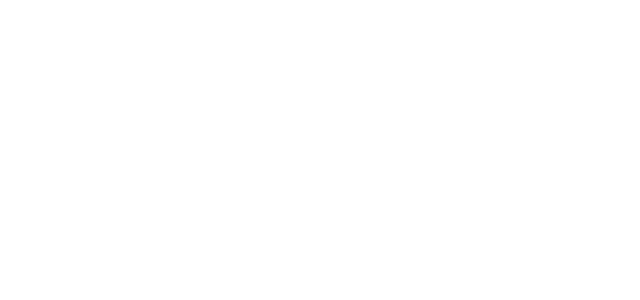
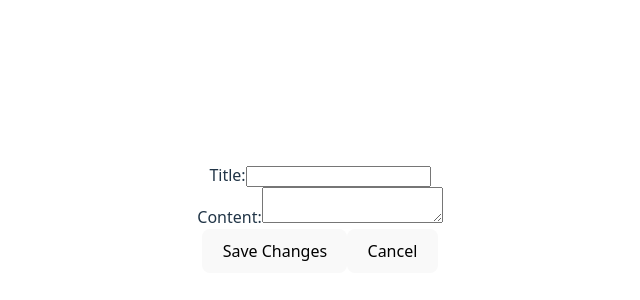
Before and after one commit to hkim150/Forum, a React (Vite) app in the folder frontend/: page /edit-post/1 in a window 1280 px wide. Before the commit this address had no page. Shown: the part 182-482 px from the top of the page, without its empty margins (320-960 px from the left). Built offline with nearby package versions, Linux system fonts and the light colour scheme; no server answers.

Commit message:
add edit post page

```diff
--- a/frontend/src/App.jsx
+++ b/frontend/src/App.jsx
@@ -3,6 +3,7 @@
 import Main from './main/main'
 import PostContentDetail from './postContentDetail/postContentDetail'
 import CreatePost from './createPost/createPost'
+import EditPost from './editPost/editPost'
 
 function App() {
   return (
@@ -11,6 +12,7 @@
         <Route path="/" element={<Main />} />
         <Route path="/posts/:id" element={<PostContentDetail />} />
         <Route path="/create-post" element={<CreatePost />} />
+        <Route path="/edit-post/:id" element={<EditPost />} />
       </Routes>
     </Router>
   )
--- /dev/null
+++ b/frontend/src/editPost/editPost.jsx
@@ -0,0 +1,52 @@
+import React, { useEffect, useState } from 'react';
+import { useParams, useNavigate } from 'react-router-dom';
+import axios from 'axios';
+
+function EditPost() {
+    const { id } = useParams();
+    const [title, setTitle] = useState('');
+    const [content, setContent] = useState('');
+    const navigate = useNavigate();
+
+    useEffect(() => {
+        axios.get(`${import.meta.env.VITE_BACKEND_API_URL}/posts/${id}`)
+            .then(response => {
+                setTitle(response.data.Title);
+                setContent(response.data.Content);
+            })
+            .catch(error => console.error("Error fetching post:", error));
+    }, [id]);
+
+    const handleSubmit = (e) => {
+        e.preventDefault();
+        axios.put(`${import.meta.env.VITE_BACKEND_API_URL}/posts/${id}`, { title, content })
+            .then(() => navigate(`/posts/${id}`))
+            .catch(error => console.error("Error updating post:", error));
+    };
+
+    return (
+        <form onSubmit={handleSubmit}>
+            <div>
+                <label>Title:</label>
+                <input
+                    type="text"
+                    value={title}
+                    onChange={(e) => setTitle(e.target.value)}
+                    required
+                />
+            </div>
+            <div>
+                <label>Content:</label>
+                <textarea
+                    value={content}
+                    onChange={(e) => setContent(e.target.value)}
+                    required
+                />
+            </div>
+            <button type="submit">Save Changes</button>
+            <button type="button" onClick={() => navigate(-1)}>Cancel</button>
+        </form>
+    );
+}
+
+export default EditPost;
--- a/frontend/src/postContentDetail/postContentDetail.jsx
+++ b/frontend/src/postContentDetail/postContentDetail.jsx
@@ -22,7 +22,8 @@
             <h2>{post.Title}</h2>
             <p>{post.Content}</p>
             <p><strong>Created At:</strong> {post.CreatedAt}</p>
-            <button onClick={() => navigate(-1)}>Go Back</button>
+            <button onClick={() => navigate(`/`)}>Go Back</button>
+            <button onClick={() => navigate(`/edit-post/${id}`)}>Edit</button>
         </div>
     );
 }
```
